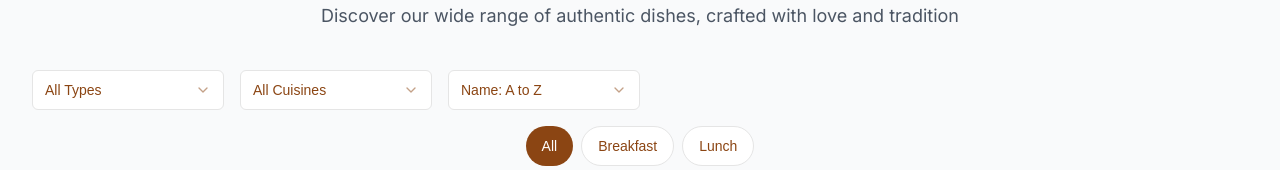
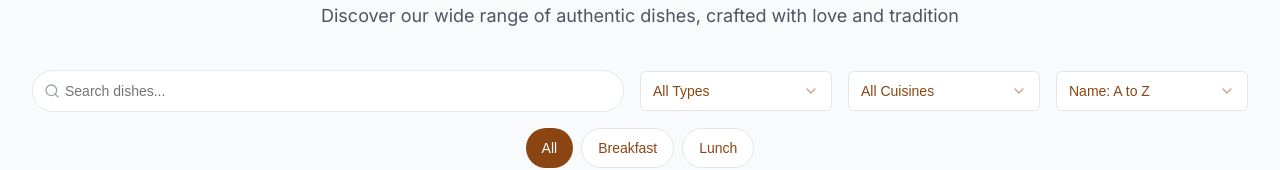
Before and after one commit to SumitSonawane2711/sahoos-kitchen, a Next.js app: page /menu in a window 1280 px wide. Shown: the part 190-360 px from the top of the page. Built offline with nearby package versions, Linux system fonts and the light colour scheme; a web font is replaced by a local one.

Commit message:
Add search input to MenuPage for improved dish search functionality

```diff
--- a/app/menu/page.tsx
+++ b/app/menu/page.tsx
@@ -422,8 +422,21 @@ export default function MenuPage() {
         {/* Desktop Search and Filter Section - hidden on mobile */}
         <div className="hidden sm:block mb-8 space-y-4">
           <div className="flex flex-col sm:flex-row gap-4 items-center justify-between">
+
+          <div className="relative flex-1">
+            <Search className="absolute left-3 top-1/2 transform -translate-y-1/2 text-gray-400 h-4 w-4" />
+            <Input
+              type="text"
+              placeholder="Search dishes..."
+              value={searchQuery}
+              onChange={(e) => setSearchQuery(e.target.value)}
+              className="pl-8 py-5 h-10 text-sm border-gray-200 rounded-full"
+            />
+          </div>
+
             {/* Filter and Sort Options */}
             <div className="flex flex-col sm:flex-row gap-4 w-full sm:w-auto">
+
               {/* Dietary Preference Filter */}
               <div className="w-full sm:w-48">
                 <Select value={selectedDietaryPreference} onValueChange={setSelectedDietaryPreference}>
```
